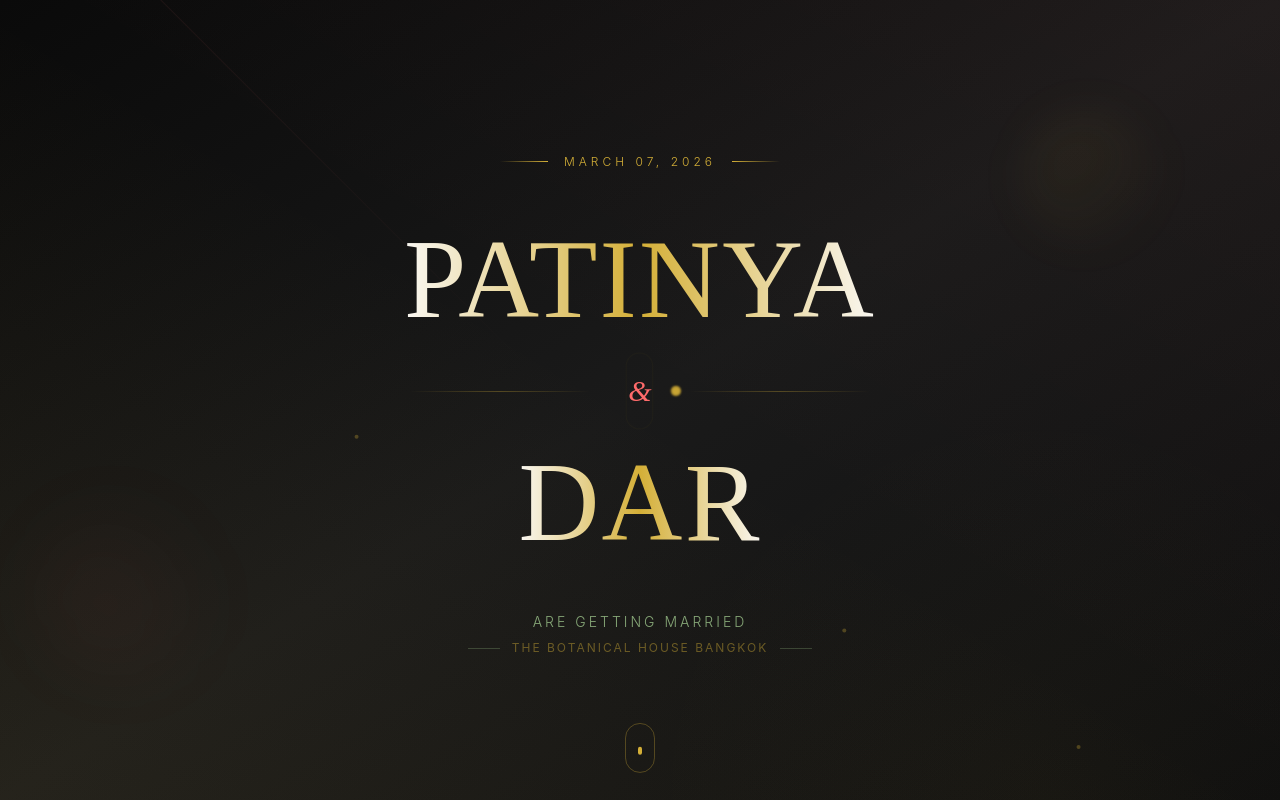
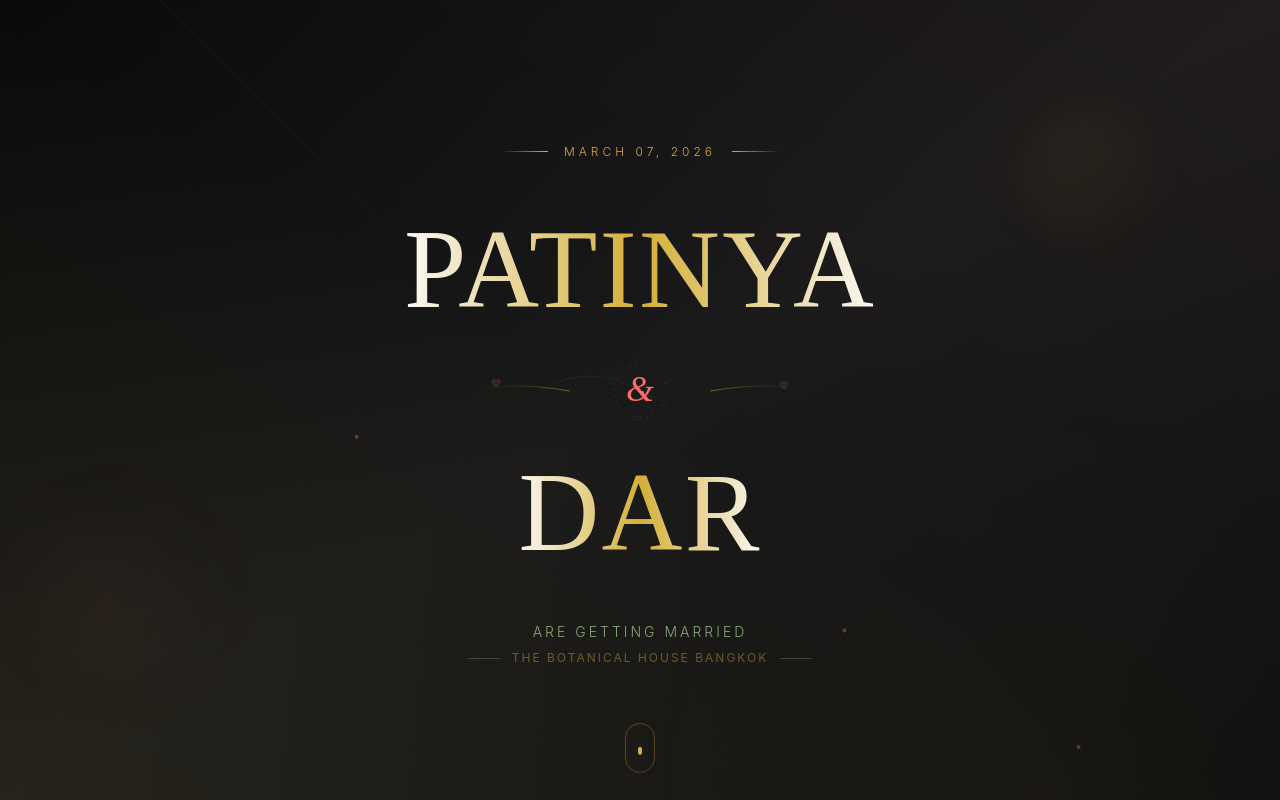
Before and after one commit to georgekhananaev/ceremony-nextjs, a Next.js app: page / in a window 1280 px wide. Shown: the top 800 px of the page. Built offline with nearby package versions, Linux system fonts and the light colour scheme.

Commit message:
changed the and a bit

```diff
--- a/app/components/Hero.jsx
+++ b/app/components/Hero.jsx
@@ -82,17 +82,17 @@ export default function Hero() {
         </motion.div>
 
         {/* Subtle particles */}
-        {[...Array(5)].map((_, i) => (
+        {typeof window !== 'undefined' && [...Array(5)].map((_, i) => (
           <motion.div
             key={i}
             className="absolute w-1 h-1 bg-[#d4af37] rounded-full opacity-30"
             initial={{
-              x: Math.random() * window.innerWidth,
-              y: window.innerHeight + 50
+              x: Math.random() * (typeof window !== 'undefined' ? window.innerWidth : 1000),
+              y: (typeof window !== 'undefined' ? window.innerHeight : 800) + 50
             }}
             animate={{
               y: -50,
-              x: Math.random() * window.innerWidth
+              x: Math.random() * (typeof window !== 'undefined' ? window.innerWidth : 1000)
             }}
             transition={{
               duration: 15 + i * 5,
@@ -142,72 +142,170 @@ export default function Hero() {
 
             {/* Elegant separator */}
             <motion.div
-              className="flex items-center justify-center my-8 gap-8"
-              initial={{ opacity: 0, scale: 0 }}
-              animate={{ opacity: 1, scale: 1 }}
-              transition={{ duration: 0.8, delay: 0.8 }}
+              className="relative flex items-center justify-center my-10"
+              initial={{ opacity: 0, width: 0 }}
+              animate={{ opacity: 1, width: "100%" }}
+              transition={{ duration: 1, delay: 0.8 }}
             >
+              {/* Infinity symbol background */}
               <motion.div
-                className="flex-1 h-[0.5px] bg-gradient-to-r from-transparent via-[#d4af3750] to-transparent"
-                animate={{ scaleX: [0.8, 1, 0.8] }}
+                className="absolute inset-0 flex items-center justify-center"
+                initial={{ opacity: 0 }}
+                animate={{ opacity: 0.15 }}
+                transition={{ duration: 1, delay: 1 }}
+              >
+                <svg width="300" height="100" viewBox="0 0 300 100" className="overflow-visible">
+                  <motion.path
+                    d="M 50 50 Q 100 20, 150 50 T 250 50 Q 200 80, 150 50 T 50 50"
+                    stroke="#d4af37"
+                    strokeWidth="0.5"
+                    fill="none"
+                    initial={{ pathLength: 0 }}
+                    animate={{ pathLength: 1 }}
+                    transition={{ duration: 3, repeat: Infinity, ease: "linear" }}
+                  />
+                </svg>
+              </motion.div>
+
+              {/* Main content */}
+              <div className="relative flex items-center gap-8">
+                {/* Left flourish */}
+                <motion.div className="relative">
+                  <svg width="120" height="40" viewBox="0 0 120 40" className="overflow-visible">
+                    <motion.path
+                      d="M 120 20 Q 60 10, 30 20 T 0 20"
+                      stroke="url(#gradient-left)"
+                      strokeWidth="1"
+                      fill="none"
+                      initial={{ pathLength: 0 }}
+                      animate={{ pathLength: 1 }}
+                      transition={{ duration: 1.5, delay: 0.9 }}
+                    />
+                    <defs>
+                      <linearGradient id="gradient-left" x1="0%" y1="0%" x2="100%" y2="0%">
+                        <stop offset="0%" stopColor="transparent" />
+                        <stop offset="100%" stopColor="#d4af37" stopOpacity="0.5" />
+                      </linearGradient>
+                    </defs>
+                  </svg>
+                  {/* Floating heart left */}
+                  <motion.div
+                    className="absolute left-10 top-1/2 -translate-y-1/2"
+                    animate={{
+                      y: [-10, -15, -10],
+                      opacity: [0.3, 0.6, 0.3]
+                    }}
                     transition={{ duration: 3, repeat: Infinity, ease: "easeInOut" }}
-              />
-              <div className="relative">
+                  >
+                    <svg width="12" height="12" viewBox="0 0 24 24" fill="#ff6b6b" opacity="0.3">
+                      <path d="M12 21.35l-1.45-1.32C5.4 15.36 2 12.28 2 8.5 2 5.42 4.42 3 7.5 3c1.74 0 3.41.81 4.5 2.09C13.09 3.81 14.76 3 16.5 3 19.58 3 22 5.42 22 8.5c0 3.78-3.4 6.86-8.55 11.54L12 21.35z"/>
+                    </svg>
+                  </motion.div>
+                </motion.div>
+
+                {/* Center ampersand with elegant animation */}
+                <motion.div className="relative px-6">
                   <motion.span
-                  className="text-[#ff6b6b] text-3xl font-thin italic font-playfair relative z-10"
+                    className="text-[#ff6b6b] text-4xl font-thin italic font-playfair relative z-10 block"
                     animate={{
-                    scale: [1, 1.1, 1],
-                    rotate: [0, 5, -5, 0]
+                      y: [0, -3, 0],
                     }}
-                  transition={{ duration: 4, repeat: Infinity, ease: "easeInOut" }}
+                    transition={{ duration: 3, repeat: Infinity, ease: "easeInOut" }}
                   >
                     &
                   </motion.span>
-                {/* Pulsing hearts around the ampersand */}
+
+                  {/* Elegant circle decoration */}
                   <motion.div
                     className="absolute inset-0 flex items-center justify-center"
-                  animate={{ rotate: 360 }}
-                  transition={{ duration: 30, repeat: Infinity, ease: "linear" }}
+                    initial={{ scale: 0, rotate: 0 }}
+                    animate={{ scale: 1, rotate: 180 }}
+                    transition={{ duration: 1.5, delay: 1 }}
                   >
-                  <div className="absolute w-20 h-20">
-                    {[0, 72, 144, 216, 288].map((rotation, i) => (
+                    <div className="relative w-14 h-14">
+                      {/* Inner circle */}
+                      <motion.div
+                        className="absolute inset-0 rounded-full border border-[#d4af3720]"
+                        animate={{
+                          scale: [1, 1.1, 1],
+                          opacity: [0.5, 0.2, 0.5]
+                        }}
+                        transition={{ duration: 3, repeat: Infinity, ease: "easeInOut" }}
+                      />
+                      {/* Outer dotted circle */}
+                      <svg className="absolute inset-0 w-full h-full" viewBox="0 0 56 56">
+                        <circle
+                          cx="28"
+                          cy="28"
+                          r="26"
+                          fill="none"
+                          stroke="#d4af37"
+                          strokeWidth="0.5"
+                          strokeDasharray="2 4"
+                          opacity="0.3"
+                        />
+                      </svg>
+                    </div>
+                  </motion.div>
+
+                  {/* Sparkles */}
+                  {[45, 135, 225, 315].map((angle, i) => (
                     <motion.div
                       key={i}
-                        className="absolute top-0 left-1/2 -translate-x-1/2"
-                        style={{ transform: `rotate(${rotation}deg) translateY(-25px)` }}
+                      className="absolute top-1/2 left-1/2"
+                      style={{
+                        transform: `translate(-50%, -50%) rotate(${angle}deg) translateY(-35px)`
+                      }}
                       animate={{
-                          opacity: [0.2, 0.6, 0.2],
-                          scale: [0.8, 1.2, 0.8]
+                        opacity: [0, 1, 0],
+                        scale: [0.5, 1, 0.5]
                       }}
                       transition={{
                         duration: 2,
                         repeat: Infinity,
-                          delay: i * 0.2,
+                        delay: i * 0.5,
                         ease: "easeInOut"
                       }}
                     >
-                        <div className="w-2 h-2 bg-[#d4af37] rounded-full blur-[1px]"/>
+                      <div className="w-1 h-1 bg-[#d4af37] rounded-full"/>
                     </motion.div>
                   ))}
-                  </div>
                 </motion.div>
-                {/* Glowing ring */}
+
+                {/* Right flourish */}
+                <motion.div className="relative">
+                  <svg width="120" height="40" viewBox="0 0 120 40" className="overflow-visible">
+                    <motion.path
+                      d="M 0 20 Q 60 10, 90 20 T 120 20"
+                      stroke="url(#gradient-right)"
+                      strokeWidth="1"
+                      fill="none"
+                      initial={{ pathLength: 0 }}
+                      animate={{ pathLength: 1 }}
+                      transition={{ duration: 1.5, delay: 0.9 }}
+                    />
+                    <defs>
+                      <linearGradient id="gradient-right" x1="0%" y1="0%" x2="100%" y2="0%">
+                        <stop offset="0%" stopColor="#d4af37" stopOpacity="0.5" />
+                        <stop offset="100%" stopColor="transparent" />
+                      </linearGradient>
+                    </defs>
+                  </svg>
+                  {/* Floating heart right */}
                   <motion.div
-                  className="absolute inset-0 flex items-center justify-center pointer-events-none"
+                    className="absolute right-10 top-1/2 -translate-y-1/2"
                     animate={{
-                    scale: [1, 1.3, 1],
-                    opacity: [0.3, 0.1, 0.3]
+                      y: [-10, -15, -10],
+                      opacity: [0.3, 0.6, 0.3]
                     }}
-                  transition={{ duration: 3, repeat: Infinity, ease: "easeInOut" }}
+                    transition={{ duration: 3, repeat: Infinity, delay: 1.5, ease: "easeInOut" }}
                   >
-                  <div className="w-16 h-16 border border-[#d4af3730] rounded-full"/>
+                    <svg width="12" height="12" viewBox="0 0 24 24" fill="#ff6b6b" opacity="0.3">
+                      <path d="M12 21.35l-1.45-1.32C5.4 15.36 2 12.28 2 8.5 2 5.42 4.42 3 7.5 3c1.74 0 3.41.81 4.5 2.09C13.09 3.81 14.76 3 16.5 3 19.58 3 22 5.42 22 8.5c0 3.78-3.4 6.86-8.55 11.54L12 21.35z"/>
+                    </svg>
+                  </motion.div>
                 </motion.div>
               </div>
-              <motion.div
-                className="flex-1 h-[0.5px] bg-gradient-to-l from-transparent via-[#d4af3750] to-transparent"
-                animate={{ scaleX: [0.8, 1, 0.8] }}
-                transition={{ duration: 3, repeat: Infinity, ease: "easeInOut" }}
-              />
             </motion.div>
 
             {/* Groom name */}
```
Lines whose indentation alone changed are shown as unchanged.
